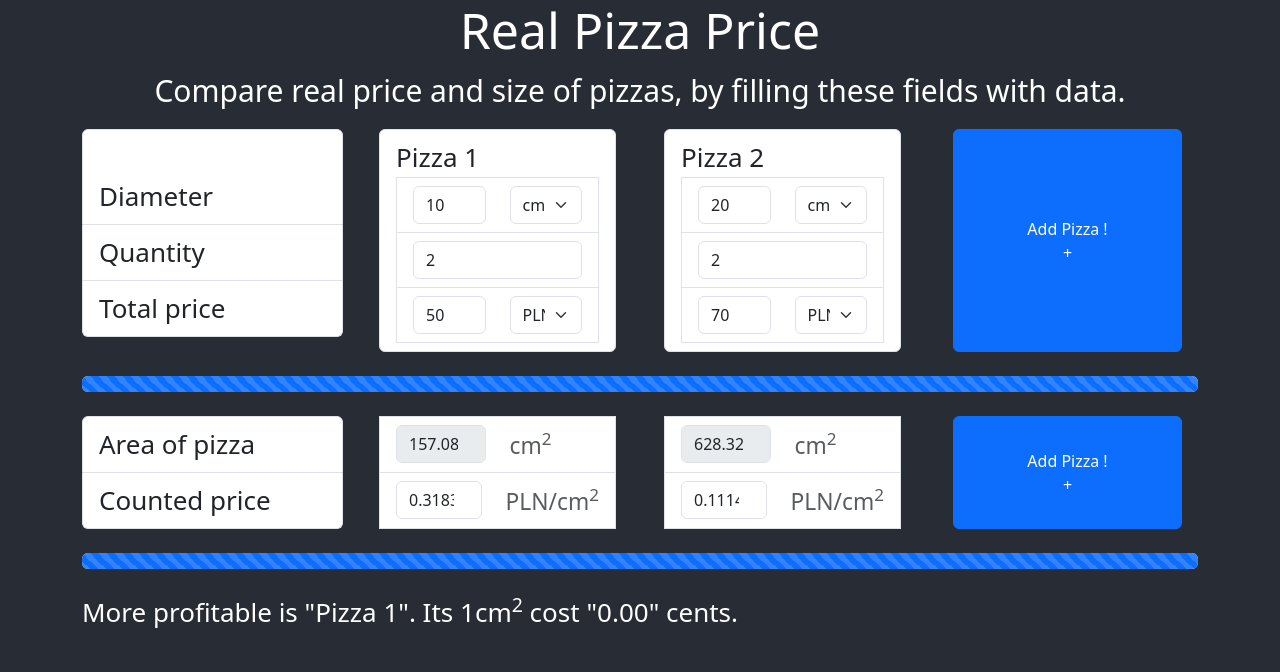
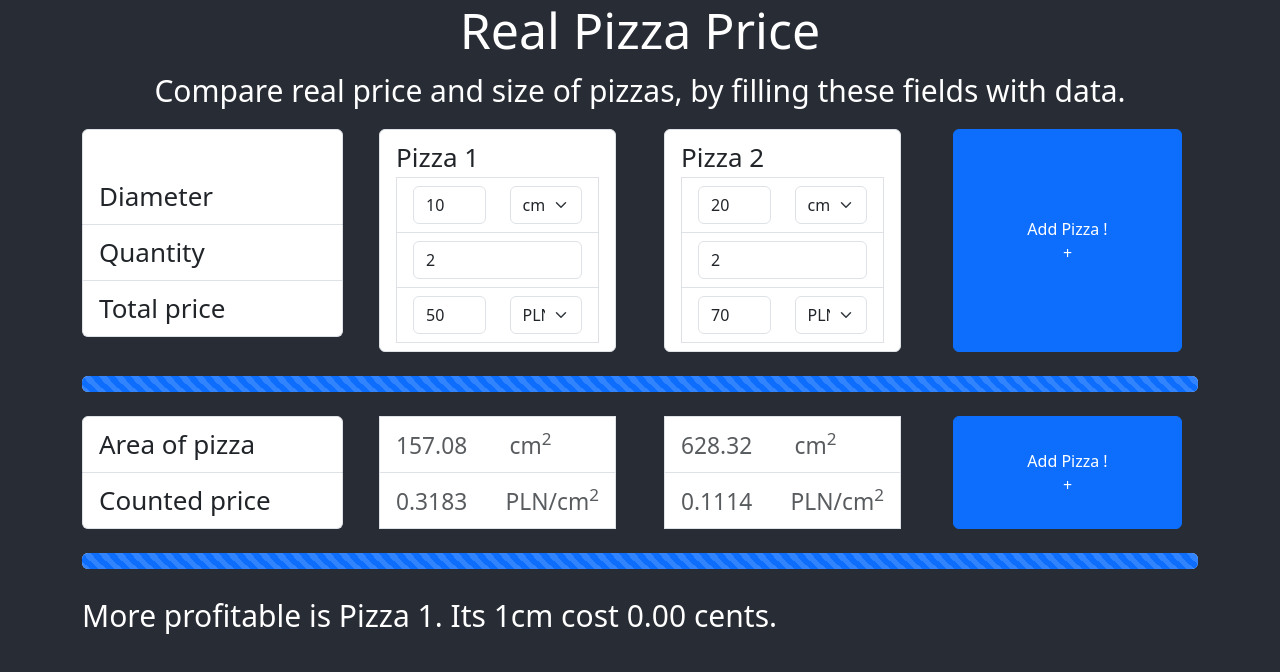
Before and after one commit to ZKuba94/Real-pizza-price, a React (Create React App) app: page / in a window 1280 px wide. Shown: the top 672 px of the page. Built offline with nearby package versions, Linux system fonts and the light colour scheme.

Commit message:
added new state to compare pizzas, and useEffect to control whether inputs were changed or not.Counting correctly.

```diff
--- a/src/routes/App.js
+++ b/src/routes/App.js
@@ -46,9 +46,17 @@ function App() {
                 onPizzaQuantitiesChange={setQuantitiesChange}
                 pizzaPrices={pizzaPrices}
                 onPizzaPricesChange={setPizzaPrices}
+                pizzaCompare={pizzaCompare}
+                onPizzaCompareChange={setPizzaCompare}
             />
-            <Container className='my-4'>
-                <ProgressBar striped variant="primary" now={100} className='w-100'/>
+            <Container
+                className='my-4'
+            >
+                <ProgressBar
+                    striped
+                    variant="primary"
+                    now={100}
+                    className='w-100'/>
             </Container>
             <Results
                 headings={pizzas}
@@ -60,8 +68,15 @@ function App() {
                 pizzaCompare={pizzaCompare}
                 onPizzaCompareChange={setPizzaCompare}
             />
-            <Container className='my-4'>
-                <ProgressBar striped variant="primary" now={100} className='w-100'/>
+            <Container
+                className='my-4'
+            >
+                <ProgressBar
+                    striped
+                    variant="primary"
+                    now={100}
+                    className='w-100'
+                />
             </Container>
             <ResultText
                 headings={pizzas}
--- a/src/routes/Inputs.js
+++ b/src/routes/Inputs.js
@@ -16,9 +16,13 @@ function Inputs({
                     onPizzaQuantitiesChange,
                     pizzaPrices,
                     onPizzaPricesChange,
+                    pizzaCompare,
+                    onPizzaCompareChange,
                 }) {
     return (
-        <Container className='Inputs'>
+        <Container
+            className='Inputs'
+        >
             <Row>
                 <Col>
                     <ListGroup>
@@ -54,6 +58,8 @@ function Inputs({
                             pizzaPrice={pizzaPrices[index].value}
                             pizzaPrices={pizzaPrices}
                             onPizzaPricesChange={onPizzaPricesChange}
+                            pizzaCompare={pizzaCompare}
+                            onPizzaCompareChange={onPizzaCompareChange}
                         />
                     </Col>
                 ))}
--- a/src/routes/PizzaResultNumbers.js
+++ b/src/routes/PizzaResultNumbers.js
@@ -1,5 +1,5 @@
 import {Col, Container, Form, ListGroup, ListGroupItem, Row} from "react-bootstrap";
-import React from "react";
+import React, {useEffect} from "react";
 
 function PizzaResultNumbers({
                                 index,
@@ -13,13 +13,17 @@ function PizzaResultNumbers({
                             }) {
     const r = pizzaSize / 2
     const areaOfPizza = ((Math.PI * (r ** 2)).toFixed(2)) * pizzaQuantity
-    const handleInputChange = (key, obj, clbFunct) => (e => {
+    const handleCompareChange = (id, obj, clbFunc) => {
         const updatedData = obj.map((item) =>
-            item.id === key ? {...item, value: e.target.value} : item
+            item.id === id
+                ? {...item, value: (pizzaPrice / areaOfPizza)}
+                : item
         )
-        clbFunct(updatedData)
-        console.log(updatedData)
-    })
+        clbFunc(updatedData)
+    }
+    useEffect(() => {
+        handleCompareChange(index, pizzaCompareObj, onPizzaCompareChange)
+    }, [pizzaSize, pizzaQuantity,pizzaPrice])
 
     return (
         <Container className='PizzaResultNumbers'>
@@ -27,14 +31,13 @@ function PizzaResultNumbers({
                 <Row>
                     <Form>
                         <ListGroupItem>
-                            <Form.Group as={Row}>
+                            <Form.Group
+                                as={Row}
+                            >
                                 <Col>
-                                    <Form.Control
-                                        name='area result'
-                                        type='number'
-                                        value={areaOfPizza}
-                                        disabled
-                                    />
+                                    <Form.Text>
+                                        {areaOfPizza}
+                                    </Form.Text>
                                 </Col>
                                 <Col>
                                     <Form.Text>
@@ -44,22 +47,19 @@ function PizzaResultNumbers({
                             </Form.Group>
                         </ListGroupItem>
                         <ListGroupItem>
-                            <Form.Group as={Row}>
+                            <Form.Group
+                                as={Row}
+                            >
                                 <Col>
-                                    <Form.Control
-                                        name='total pizza price'
-                                        type='number'
-                                        // disabled
-                                        readOnly
-                                        value={(pizzaPrice / areaOfPizza).toFixed(4)}
-                                        onFocus={handleInputChange(index,pizzaCompareObj,onPizzaCompareChange)}
-
-                                    />
+                                    <Form.Text>
+                                        {(pizzaPrice / areaOfPizza).toFixed(4)}
+                                    </Form.Text>
                                 </Col>
                                 <Col>
                                     <Form.Text>
                                         {actPizzaCurrency}
-                                        /{actPizzaMeasure}<sup>2</sup></Form.Text>
+                                        /{actPizzaMeasure}<sup>2</sup>
+                                    </Form.Text>
                                 </Col>
                             </Form.Group>
                         </ListGroupItem>
--- a/src/routes/ResultText.js
+++ b/src/routes/ResultText.js
@@ -2,18 +2,21 @@ import {Container} from "react-bootstrap";
 import React from "react";
 
 function ResultText({
-                                headings,
-    pizzaCompare,
-                                actPizzaMeasure,
-                                actPizzaCurrency,
-                                pizzaSize,
-                                pizzaQuantity,
-                                pizzaPrice,
-                            }) {
-
+                        headings,
+                        pizzaCompare,
+                    }) {
+    const betterOption = pizzaCompare[0].value < pizzaCompare[1].value ? 0 : 1
     return (
-        <Container className='ResultText'>
-            More profitable is "{headings[0]}". Its 1cm<sup>2</sup> cost "{((pizzaCompare[0].value)*100).toFixed(2)}" cents.
+        <Container
+            className='ResultText'
+        >
+            <p>
+                {pizzaCompare[0].value === pizzaCompare[1].value ?
+                    `Both pizzas are equally profitable. For 1cm of it you will pay: ${((pizzaCompare[betterOption].value) * 100).toFixed(2)} cents. `
+                    : `More profitable is ${headings[betterOption]}. Its 1cm cost
+                    ${((pizzaCompare[betterOption].value) * 100).toFixed(2)}
+                    cents.`}
+            </p>
         </Container>
     )
 }
--- a/src/routes/Results.js
+++ b/src/routes/Results.js
@@ -14,7 +14,9 @@ function Results({
                  }) {
 
     return (
-        <Container className='Results'>
+        <Container
+            className='Results'
+        >
             <Row>
                 <Col>
                     <ListGroup>
@@ -35,7 +37,6 @@ function Results({
                             pizzaSize={pizzaSizesObj[index].value}
                             pizzaQuantity={pizzaQuantities[index].value}
                             pizzaPrice={pizzaPrices[index].value}
-                            // pizzaCompare={pizzaCompare[index].value}
                             pizzaCompareObj={pizzaCompare}
                             onPizzaCompareChange={onPizzaCompareChange}
                         />
```
Also changed, not shown: src/routes/AddPizzaButton.js (+10 -2 lines), src/routes/PizzaToCompare.js (+36 -18 lines).
